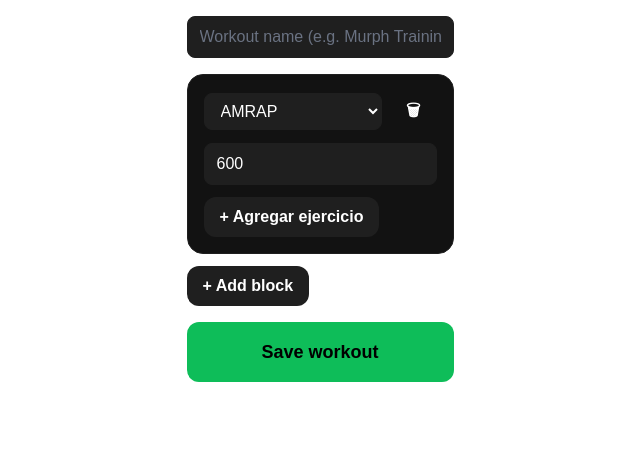
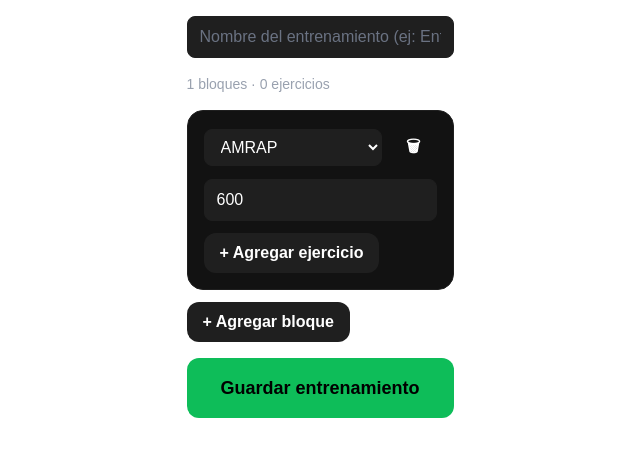
Before and after one commit to CamiloEscar/gymtimer-pro, a Next.js app: page /app/workouts/new in a window 1280 px wide. Shown: the top 456 px of the page, without its empty margins (320-960 px from the left). Built offline with nearby package versions, Linux system fonts and the light colour scheme.

Commit message:
feat: show block/exercise counter and split general vs per-block validation errors in WorkoutBuilder

```diff
--- a/src/components/workout/WorkoutBuilder.tsx
+++ b/src/components/workout/WorkoutBuilder.tsx
@@ -4,7 +4,8 @@ import { useState } from "react";
 import { useRouter } from "next/navigation";
 import type { Workout, WorkoutBlock } from "@/types";
 import { LocalWorkoutRepository } from "@/lib/storage/LocalWorkoutRepository";
-import { validateWorkout } from "@/lib/workout/validateWorkout";
+import { validateWorkout, type ValidationError } from "@/lib/workout/validateWorkout";
+import { countBlocksAndExercises } from "@/lib/workout/countBlocksAndExercises";
 import { Input } from "@/components/ui/Input";
 import { Button } from "@/components/ui/Button";
 import { BlockEditor } from "./BlockEditor";
@@ -28,7 +29,9 @@ export function WorkoutBuilder({ initialWorkout }: WorkoutBuilderProps) {
       blocks: [emptyBlock()],
     }
   );
-  const [errors, setErrors] = useState<string[]>([]);
+  const [errors, setErrors] = useState<ValidationError[]>([]);
+  const counts = countBlocksAndExercises(workout);
+  const generalErrors = errors.filter((error) => !error.blockId).map((error) => error.message);
 
   function handleSave() {
     const validationErrors = validateWorkout(workout);
@@ -38,7 +41,7 @@ export function WorkoutBuilder({ initialWorkout }: WorkoutBuilderProps) {
     const repo = new LocalWorkoutRepository();
     const result = repo.save(workout);
     if (!result.ok) {
-      setErrors([result.error.message]);
+      setErrors([{ message: result.error.message }]);
       return;
     }
     router.push("/app/workouts");
@@ -47,15 +50,19 @@ export function WorkoutBuilder({ initialWorkout }: WorkoutBuilderProps) {
   return (
     <div className="max-w-2xl mx-auto p-4 space-y-4">
       <Input
-        aria-label="Workout name"
+        aria-label="Nombre del entrenamiento"
         value={workout.name}
         onChange={(e) => setWorkout({ ...workout, name: e.target.value })}
-        placeholder="Workout name (e.g. Murph Training)"
+        placeholder="Nombre del entrenamiento (ej: Entrenamiento de Murph)"
       />
 
-      {errors.length > 0 && (
+      <p className="text-sm text-gray-400">
+        {counts.blocks} bloques · {counts.exercises} ejercicios
+      </p>
+
+      {generalErrors.length > 0 && (
         <ul className="text-danger-500 text-sm space-y-1">
-          {errors.map((error) => (
+          {generalErrors.map((error) => (
             <li key={error}>{error}</li>
           ))}
         </ul>
@@ -66,6 +73,7 @@ export function WorkoutBuilder({ initialWorkout }: WorkoutBuilderProps) {
           <BlockEditor
             key={block.id}
             block={block}
+            errors={errors.filter((error) => error.blockId === block.id).map((error) => error.message)}
             onChange={(updated) =>
               setWorkout({
                 ...workout,
@@ -82,12 +90,12 @@ export function WorkoutBuilder({ initialWorkout }: WorkoutBuilderProps) {
           variant="secondary"
           onClick={() => setWorkout({ ...workout, blocks: [...workout.blocks, emptyBlock()] })}
         >
-          + Add block
+          + Agregar bloque
         </Button>
       </div>
 
       <Button type="button" size="lg" onClick={handleSave} className="w-full">
-        Save workout
+        Guardar entrenamiento
       </Button>
     </div>
   );
```
